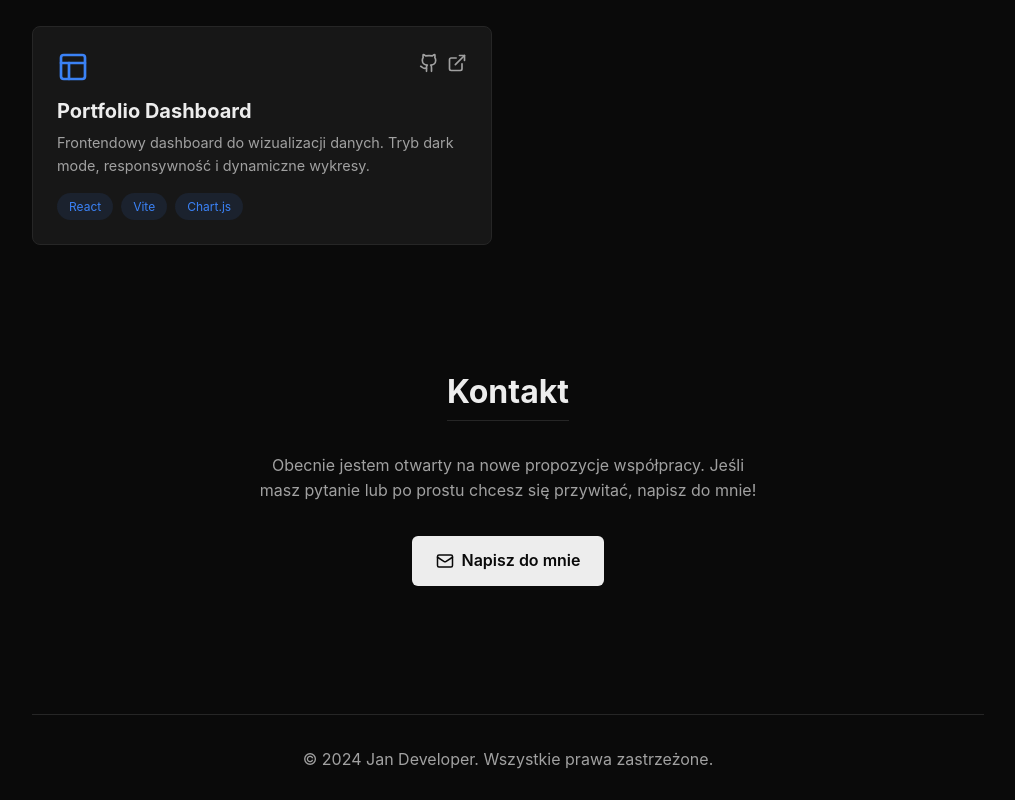
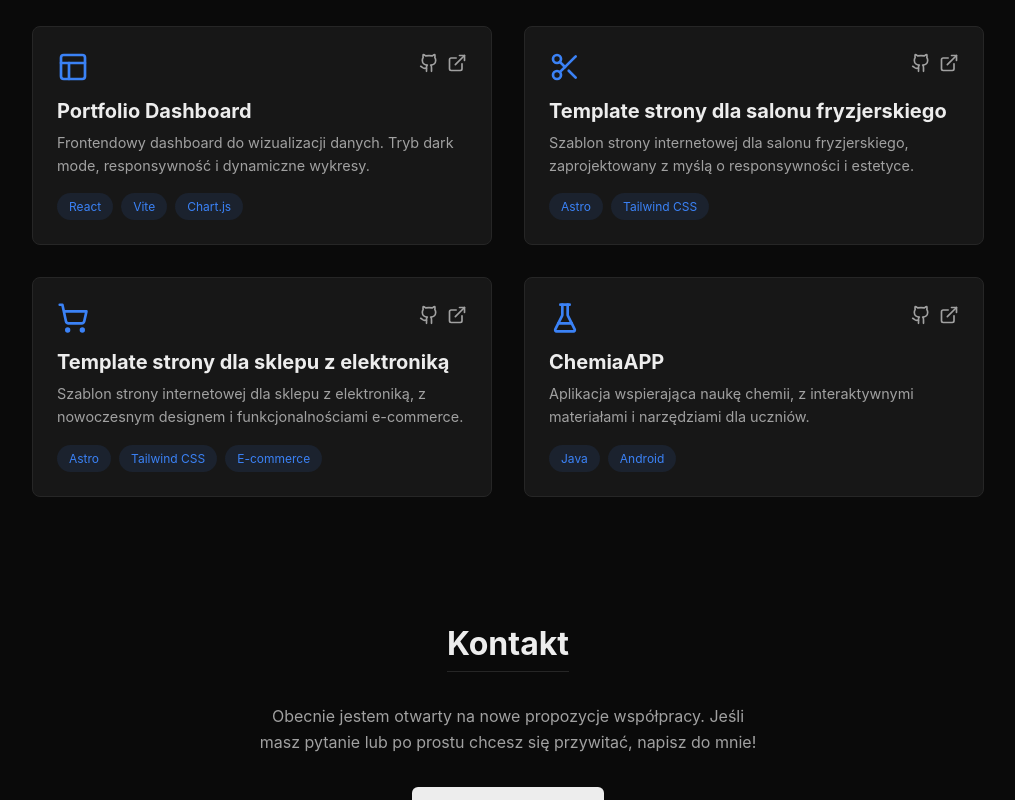
Before and after one commit to podateK/podatek.dev, a React (Vite) app: page / in a window 1280 px wide. Shown: the part 2120-2920 px from the top of the page, without its empty margins (132-1147 px from the left). Built offline with nearby package versions, Linux system fonts and the light colour scheme.

Commit message:
Add initial HTML structure for portfolio page

```diff
--- a/src/App.jsx
+++ b/src/App.jsx
@@ -12,6 +12,9 @@ import {
   Coffee,
   Globe,
   Smartphone,
+  Scissors,
+  ShoppingCart,
+  FlaskConical,
 } from "lucide-react";
 
 function App() {
@@ -63,13 +66,25 @@ function App() {
           title: "Portfolio Dashboard",
           desc: "Frontendowy dashboard do wizualizacji danych. Tryb dark mode, responsywność i dynamiczne wykresy.",
         },
+        p4: {
+          title: "Template strony dla salonu fryzjerskiego",
+          desc: "Szablon strony internetowej dla salonu fryzjerskiego, zaprojektowany z myślą o responsywności i estetyce.",
+        },
+        p5: {
+          title: "Template strony dla sklepu z elektroniką",
+          desc: "Szablon strony internetowej dla sklepu z elektroniką, z nowoczesnym designem i funkcjonalnościami e-commerce.",
+        },
+        p6: {
+          title: "ChemiaAPP",
+          desc: "Aplikacja wspierająca naukę chemii, z interaktywnymi materiałami i narzędziami dla uczniów.",
+        },
       },
       contact: {
         title: "Kontakt",
         desc: "Obecnie jestem otwarty na nowe propozycje współpracy. Jeśli masz pytanie lub po prostu chcesz się przywitać, napisz do mnie!",
         btn: "Napisz do mnie",
       },
-      footer: "© 2024 Jan Developer. Wszystkie prawa zastrzeżone.",
+      footer: "© 2026 Podatek. Wszystkie prawa zastrzeżone.",
     },
     en: {
       nav: {
@@ -115,13 +130,25 @@ function App() {
           title: "Portfolio Dashboard",
           desc: "Frontend dashboard for data visualization. Dark mode, responsiveness, and dynamic charts.",
         },
+        p4: {
+          title: "Hair Salon Website Template",
+          desc: "A responsive and elegant website template for a hair salon, designed with a focus on usability and visual style.",
+        },
+        p5: {
+          title: "Electronics Store Website Template",
+          desc: "A modern electronics store template with a clean design and e-commerce functionality.",
+        },
+        p6: {
+          title: "ChemiaAPP",
+          desc: "An app supporting chemistry learning with interactive materials and useful tools for students.",
+        },
       },
       contact: {
         title: "Contact",
         desc: "I am currently open to new cooperation proposals. If you have a question or just want to say hi, write to me!",
         btn: "Write to me",
       },
-      footer: "© 2024 Jan Developer. All rights reserved.",
+      footer: "© 2026 Podatek. All rights reserved.",
     },
   };
 
@@ -337,10 +364,10 @@ function App() {
               {t.skills.backend}
             </h3>
             <div className="skills-grid">
-              <div className="skill-item">Java 21</div>
+              <div className="skill-item">Java</div>
+              <div className="skill-item">Python</div>
               <div className="skill-item">PostgreSQL</div>
               <div className="skill-item">Docker</div>
-              <div className="skill-item">Maven/Gradle</div>
             </div>
           </div>
           <div>
@@ -352,10 +379,10 @@ function App() {
             <div className="skills-grid">
               <div className="skill-item">JavaScript (ES6+)</div>
               <div className="skill-item">React</div>
-              <div className="skill-item">HTML5 & CSS3</div>
+              <div className="skill-item">Astro</div>
+              <div className="skill-item">Tailwind CSS</div>
+              <div className="skill-item">Kotlin</div>
               <div className="skill-item">Git</div>
-              <div className="skill-item">IntelliJ IDEA</div>
-              <div className="skill-item">VS Code</div>
             </div>
           </div>
         </section>
@@ -376,10 +403,20 @@ function App() {
               >
                 <Coffee size={32} color="var(--accent)" />
                 <div style={{ display: "flex", gap: "0.5rem" }}>
-                  <a href="#" style={{ color: "var(--text-secondary)" }}>
+                  <a
+                    href="https://github.com/podateK/WMS"
+                    target="_blank"
+                    rel="noreferrer"
+                    style={{ color: "var(--text-secondary)" }}
+                  >
                     <Github size={20} />
                   </a>
-                  <a href="#" style={{ color: "var(--text-secondary)" }}>
+                  <a
+                    href="https://github.com/podateK/WMS"
+                    target="_blank"
+                    rel="noreferrer"
+                    style={{ color: "var(--text-secondary)" }}
+                  >
                     <ExternalLink size={20} />
                   </a>
                 </div>
@@ -449,10 +486,20 @@ function App() {
               >
                 <Layout size={32} color="var(--accent)" />
                 <div style={{ display: "flex", gap: "0.5rem" }}>
-                  <a href="#" style={{ color: "var(--text-secondary)" }}>
+                  <a
+                    href="https://github.com/podateK/podatek.dev"
+                    target="_blank"
+                    rel="noreferrer"
+                    style={{ color: "var(--text-secondary)" }}
+                  >
                     <Github size={20} />
                   </a>
-                  <a href="#" style={{ color: "var(--text-secondary)" }}>
+                  <a
+                    href="https://github.com/podateK/podatek.dev"
+                    target="_blank"
+                    rel="noreferrer"
+                    style={{ color: "var(--text-secondary)" }}
+                  >
                     <ExternalLink size={20} />
                   </a>
                 </div>
@@ -471,6 +518,145 @@ function App() {
                 <span className="tag">React</span>
                 <span className="tag">Vite</span>
                 <span className="tag">Chart.js</span>
+              </div>
+            </div>
+
+            {/* Project 4 */}
+            <div className="card">
+              <div
+                style={{
+                  display: "flex",
+                  justifyContent: "space-between",
+                  alignItems: "center",
+                  marginBottom: "1rem",
+                }}
+              >
+                <Scissors size={32} color="var(--accent)" />
+                <div style={{ display: "flex", gap: "0.5rem" }}>
+                  <a
+                    href="https://github.com/podateK/template-fryzjer"
+                    target="_blank"
+                    rel="noreferrer"
+                    style={{ color: "var(--text-secondary)" }}
+                  >
+                    <Github size={20} />
+                  </a>
+                  <a
+                    href="https://github.com/podateK/template-fryzjer"
+                    target="_blank"
+                    rel="noreferrer"
+                    style={{ color: "var(--text-secondary)" }}
+                  >
+                    <ExternalLink size={20} />
+                  </a>
+                </div>
+              </div>
+              <h3>{t.projects.p4.title}</h3>
+              <p
+                style={{
+                  color: "var(--text-secondary)",
+                  fontSize: "0.9rem",
+                  marginTop: "0.5rem",
+                }}
+              >
+                {t.projects.p4.desc}
+              </p>
+              <div>
+                <span className="tag">Astro</span>
+                <span className="tag">Tailwind CSS</span>
+              </div>
+            </div>
+
+            {/* Project 5 */}
+            <div className="card">
+              <div
+                style={{
+                  display: "flex",
+                  justifyContent: "space-between",
+                  alignItems: "center",
+                  marginBottom: "1rem",
+                }}
+              >
+                <ShoppingCart size={32} color="var(--accent)" />
+                <div style={{ display: "flex", gap: "0.5rem" }}>
+                  <a
+                    href="https://github.com/podateK/template-elektryk"
+                    target="_blank"
+                    rel="noreferrer"
+                    style={{ color: "var(--text-secondary)" }}
+                  >
+                    <Github size={20} />
+                  </a>
+                  <a
+                    href="https://github.com/podateK/template-elektryk"
+                    target="_blank"
+                    rel="noreferrer"
+                    style={{ color: "var(--text-secondary)" }}
+                  >
+                    <ExternalLink size={20} />
+                  </a>
+                </div>
+              </div>
+              <h3>{t.projects.p5.title}</h3>
+              <p
+                style={{
+                  color: "var(--text-secondary)",
+                  fontSize: "0.9rem",
+                  marginTop: "0.5rem",
+                }}
+              >
+                {t.projects.p5.desc}
+              </p>
+              <div>
+                <span className="tag">Astro</span>
+                <span className="tag">Tailwind CSS</span>
+                <span className="tag">E-commerce</span>
+              </div>
+            </div>
+
+            {/* Project 6 */}
+            <div className="card">
+              <div
+                style={{
+                  display: "flex",
+                  justifyContent: "space-between",
+                  alignItems: "center",
+                  marginBottom: "1rem",
+                }}
+              >
+                <FlaskConical size={32} color="var(--accent)" />
+                <div style={{ display: "flex", gap: "0.5rem" }}>
+                  <a
+                    href="https://github.com/podateK/ChemiaAPP"
+                    target="_blank"
+                    rel="noreferrer"
+                    style={{ color: "var(--text-secondary)" }}
+                  >
+                    <Github size={20} />
+                  </a>
+                  <a
+                    href="https://github.com/podateK/ChemiaAPP"
+                    target="_blank"
+                    rel="noreferrer"
+                    style={{ color: "var(--text-secondary)" }}
+                  >
+                    <ExternalLink size={20} />
+                  </a>
+                </div>
+              </div>
+              <h3>{t.projects.p6.title}</h3>
+              <p
+                style={{
+                  color: "var(--text-secondary)",
+                  fontSize: "0.9rem",
+                  marginTop: "0.5rem",
+                }}
+              >
+                {t.projects.p6.desc}
+              </p>
+              <div>
+                <span className="tag">Java</span>
+                <span className="tag">Android</span>
               </div>
             </div>
           </div>
```
Also changed, not shown: 3 other files (tests, documents, lock files or other folders).
